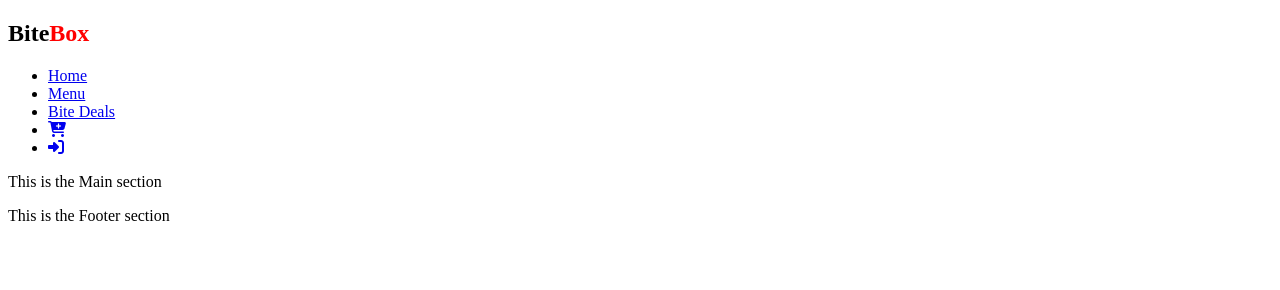
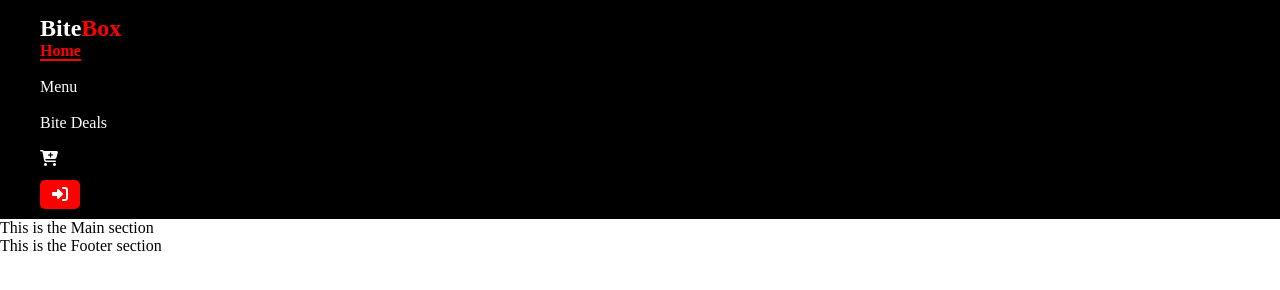
Before and after one commit to dhirajdhumal/BiteBox-Personal, a plain HTML site: page index.html in a window 1280 px wide. Drawn offline with Linux system fonts and the light colour scheme.

Commit message:
Added Css file With its diffrenet type of styles

```diff
--- /dev/null
+++ b/CSS/style.css
@@ -0,0 +1,44 @@
+*{
+    margin: 0;
+    padding: 0;
+    box-sizing: border-box;
+}
+
+nav{
+    display: flex;
+    justify-content: space-between;
+    align-items: center;
+
+    background-color: black;
+    padding: 15px 40px;
+}
+
+nav a{
+    text-decoration: none;
+    color: white;
+}
+
+nav h2{
+    color: white;
+}
+
+nav a:hover{
+    color: red;
+}
+
+nav li:last-child a {
+    background-color: red;
+    padding: 6px 12px;
+    border-radius: 5px;
+}
+
+nav li:last-child a:hover {
+    background: #cc0000;
+    color: black;
+}
+
+nav a.active{
+    color: red;
+    font-weight: bold;
+    border-bottom: 2px solid red;
+}
--- a/index.html
+++ b/index.html
@@ -4,7 +4,11 @@
     <meta charset="UTF-8">
     <meta name="viewport" content="width=device-width, initial-scale=1.0">
     <title>BiteBox</title>
+
+    <!-- Font Awesome Link -->
     <script src="https://kit.fontawesome.com/de2326f379.js" crossorigin="anonymous"></script>
+    <!-- CSS file Integration -->
+     <link rel="stylesheet" href="CSS/style.css">
 </head>
 <body>
     <header>
@@ -13,10 +17,10 @@
                 <h2>Bite<span style="color: red;">Box</span></h2>
 
                 <ul>
-                    <li><a href="home.html">Home</a></li>
-                    <li><a href="menu.html">Menu</a></li>
-                    <li><a href="biteDeals.html">Bite Deals</a></li>
-                    <li><a href="cart.html"><i class="fa-solid fa-cart-plus"></i></a></li>
+                    <li><a href="home.html" class="active">Home</a></li><br>
+                    <li><a href="menu.html">Menu</a></li><br>
+                    <li><a href="biteDeals.html">Bite Deals</a></li><br>
+                    <li><a href="cart.html"><i class="fa-solid fa-cart-plus"></i></a></li><br>
                     <li><a href="login.html"><i class="fa-solid fa-right-to-bracket"></i></a></li>
                 </ul>
             </div>
```
